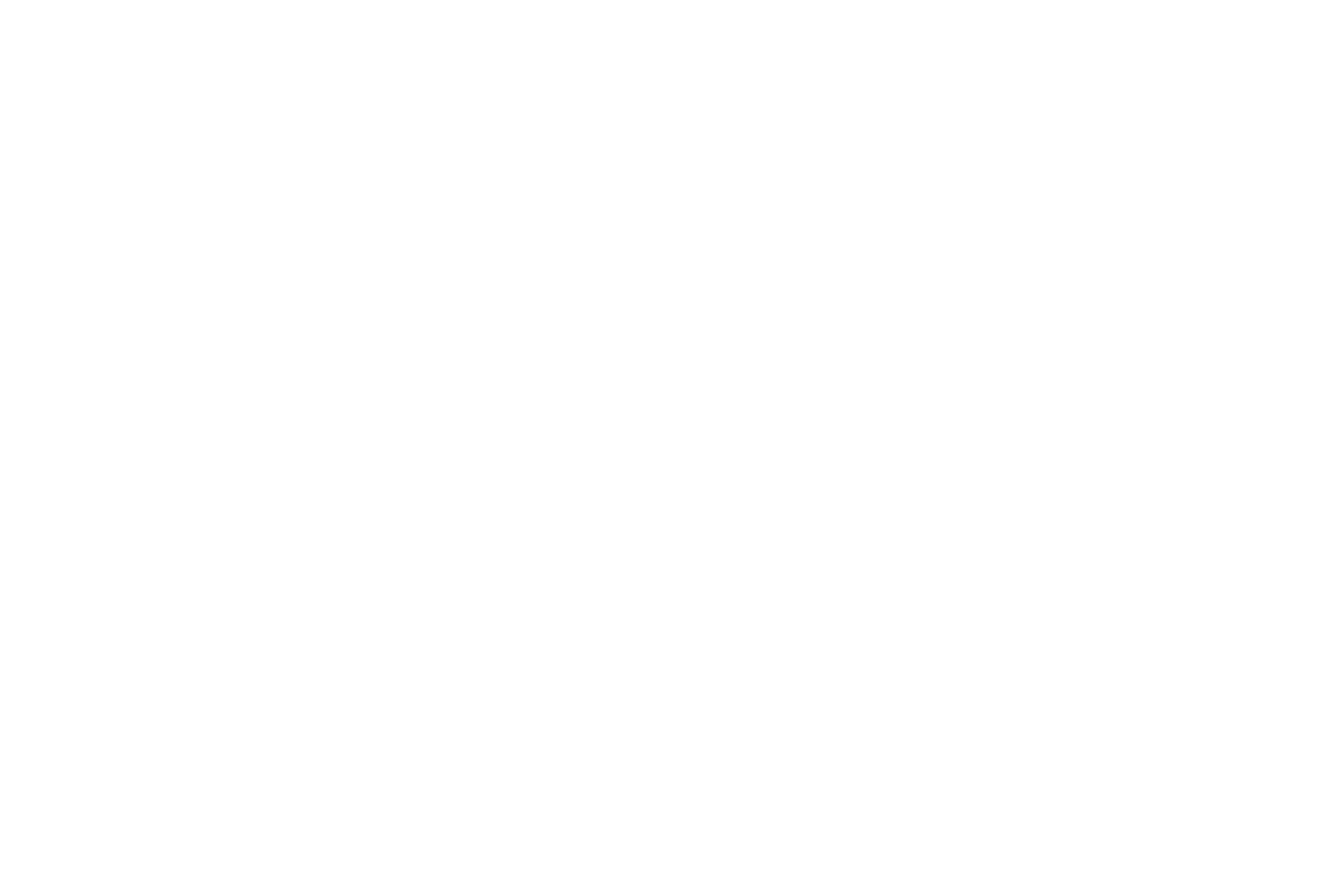
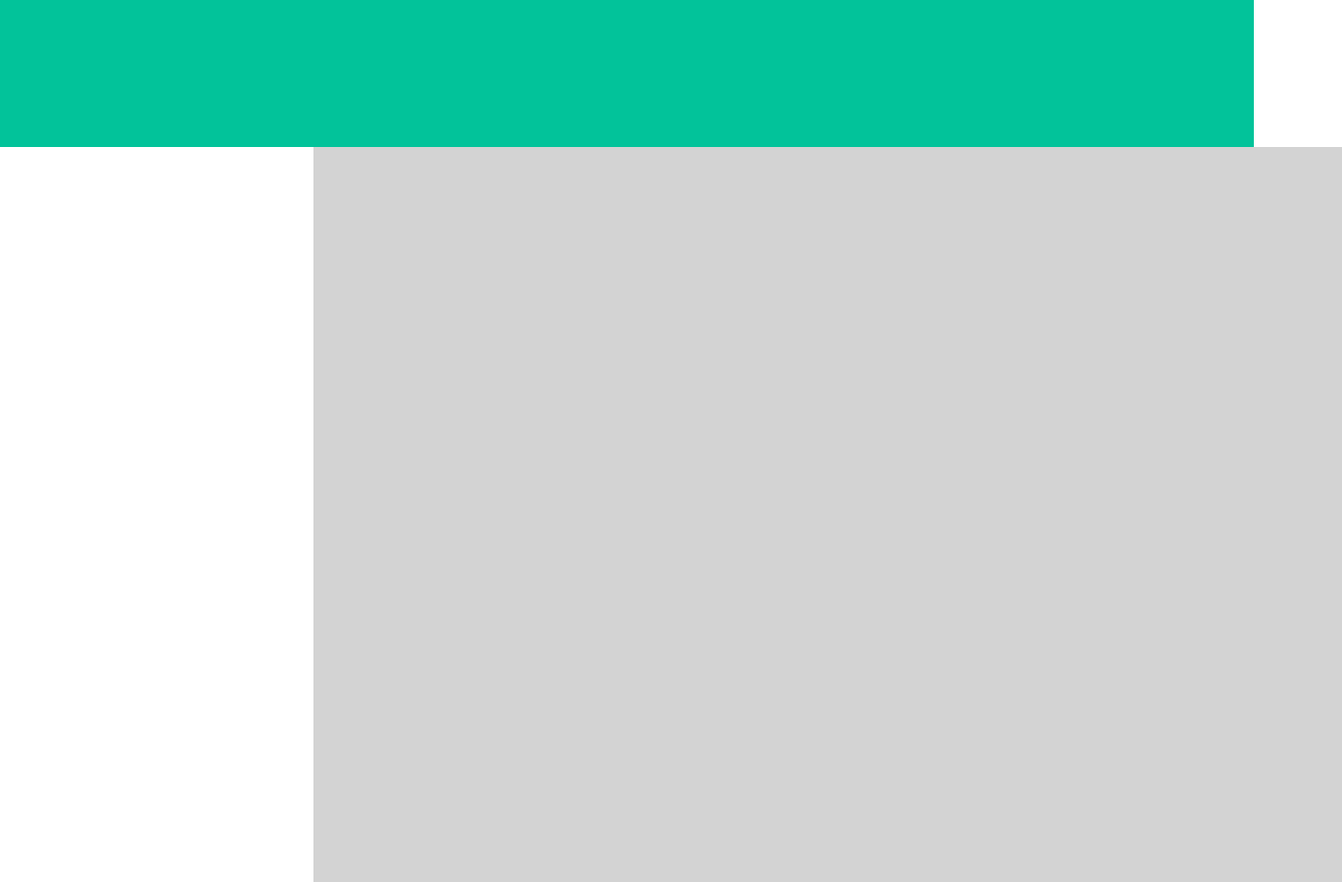
Before and after one commit to FrancescoSitta21/js-html-css-boolzap, a plain HTML site: page index.html in a window 1280 px wide. Shown: the whole page at 98% size, 1370 px wide, since content can reach past the window. Before the commit the page ends 800 px from the top, so only its background shows below. Drawn offline with nearby package versions, Linux system fonts and the light colour scheme.

Commit message:
FIRST TRY TEMPLATE

```diff
--- a/css/style.css
+++ b/css/style.css
@@ -6,3 +6,17 @@
   font-family: 'Roboto', sans-serif;
 }
 /* fine reset */
+
+.green {
+  background: #02c39a;
+  width: 100%;
+  height: 150px;
+}
+
+.platform {
+  position: absolute;
+  width: 1050px;
+  height: 750px;
+  background: lightgrey;
+  margin-left: 25%;
+}
--- a/index.html
+++ b/index.html
@@ -4,13 +4,21 @@
     <meta charset="utf-8">
     <link rel="stylesheet" href="https://use.fontawesome.com/releases/v5.5.0/css/all.css">
     <link rel="stylesheet" href="https://stackpath.bootstrapcdn.com/bootstrap/4.5.0/css/bootstrap.min.css" integrity="sha384-9aIt2nRpC12Uk9gS9baDl411NQApFmC26EwAOH8WgZl5MYYxFfc+NcPb1dKGj7Sk" crossorigin="anonymous">
-    <link href="css/style.css">
+    <link rel="stylesheet" href="css/style.css">
     <link href="https://fonts.googleapis.com/css2?family=Roboto&display=swap" rel="stylesheet">
     <script src="https://ajax.googleapis.com/ajax/libs/jquery/3.3.1/jquery.min.js"></script>
     <title>BoolZap</title>
   </head>
   <body>
+    <!-- wrapper -->
+    <div id="container">
+      <div class="green"></div>
+      <div class="platform">
 
+      </div>
+
+    </div>
+    <!-- fine wrapper -->
     <script src="js/myscript.js"></script>
   </body>
 </html>
```
